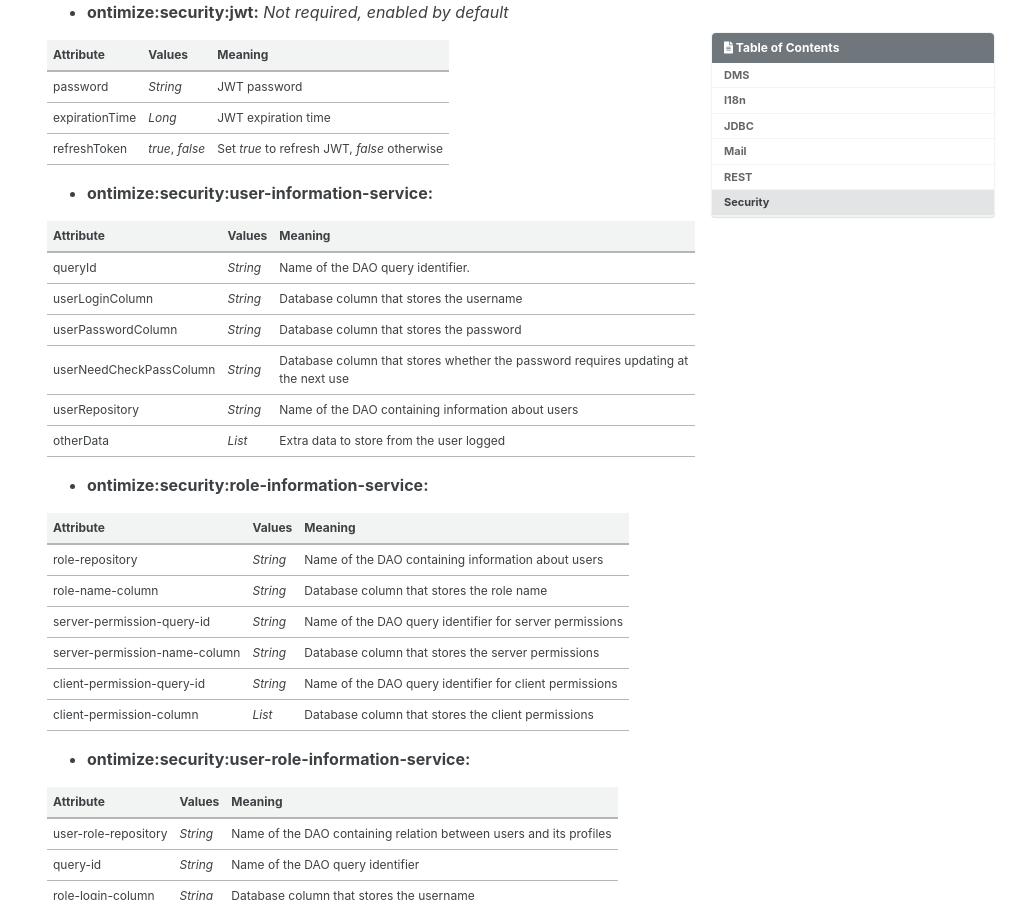
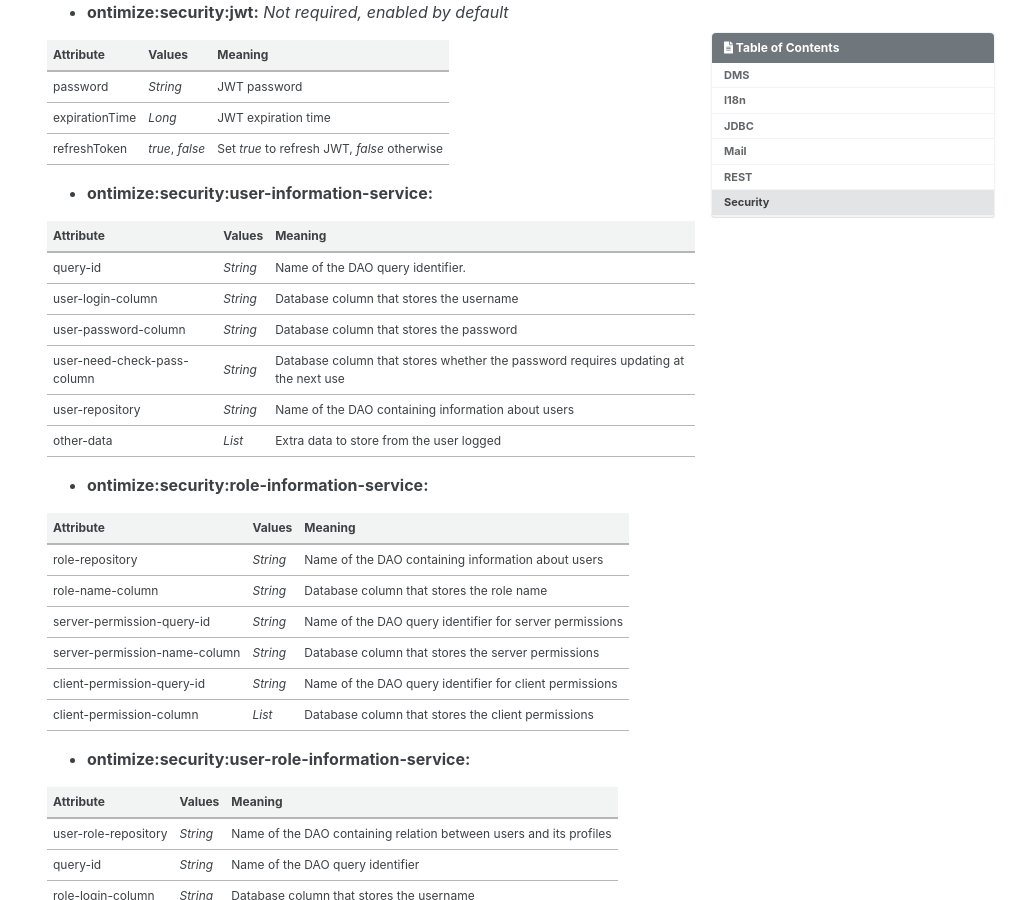
Before and after one commit to ontimize/ontimize-boot, a Jekyll site: the page v3/basics/autoconfigurators/index.html, which Jekyll copies as it is, in a window 1280 px wide and 900 px high, scrolled down 4763 px. Shown: the whole window, without its empty margins (269-1280 px from the left). Built offline with Jekyll 4.4.1, drawn with Linux system fonts in a browser that asks for light colours.

Commit message:
Deploy docs automatically

```diff
--- a/v3/basics/autoconfigurators/index.html
+++ b/v3/basics/autoconfigurators/index.html
@@ -699,32 +699,32 @@ Indicates the entrypoint to be configured, with the properties for each one. In
   </thead>
   <tbody>
     <tr>
-      <td>queryId</td>
+      <td>query-id</td>
       <td><em>String</em></td>
       <td>Name of the DAO query identifier.</td>
     </tr>
     <tr>
-      <td>userLoginColumn</td>
+      <td>user-login-column</td>
       <td><em>String</em></td>
       <td>Database column that stores the username</td>
     </tr>
     <tr>
-      <td>userPasswordColumn</td>
+      <td>user-password-column</td>
       <td><em>String</em></td>
       <td>Database column that stores the password</td>
     </tr>
     <tr>
-      <td>userNeedCheckPassColumn</td>
+      <td>user-need-check-pass-column</td>
       <td><em>String</em></td>
       <td>Database column that stores whether the password requires updating at the next use</td>
     </tr>
     <tr>
-      <td>userRepository</td>
+      <td>user-repository</td>
       <td><em>String</em></td>
       <td>Name of the DAO containing information about users</td>
     </tr>
     <tr>
-      <td>otherData</td>
+      <td>other-data</td>
       <td><em>List</em></td>
       <td>Extra data to store from the user logged</td>
     </tr>
--- a/v3/feed.xml
+++ b/v3/feed.xml
@@ -1 +1 @@
-<?xml version="1.0" encoding="utf-8"?><feed xmlns="http://www.w3.org/2005/Atom" ><generator uri="https://jekyllrb.com/" version="3.9.0">Jekyll</generator><link href="https://ontimize.github.io/ontimize-boot/v3/feed.xml" rel="self" type="application/atom+xml" /><link href="https://ontimize.github.io/ontimize-boot/v3/" rel="alternate" type="text/html" /><updated>2021-07-29T08:00:40+02:00</updated><id>https://ontimize.github.io/ontimize-boot/v3/feed.xml</id><title type="html">Ontimize Boot</title><subtitle></subtitle><author><name>Imatia Innovation, S.L.</name></author></feed>
+<?xml version="1.0" encoding="utf-8"?><feed xmlns="http://www.w3.org/2005/Atom" ><generator uri="https://jekyllrb.com/" version="3.9.0">Jekyll</generator><link href="https://ontimize.github.io/ontimize-boot/v3/feed.xml" rel="self" type="application/atom+xml" /><link href="https://ontimize.github.io/ontimize-boot/v3/" rel="alternate" type="text/html" /><updated>2021-07-29T11:30:07+02:00</updated><id>https://ontimize.github.io/ontimize-boot/v3/feed.xml</id><title type="html">Ontimize Boot</title><subtitle></subtitle><author><name>Imatia Innovation, S.L.</name></author></feed>
```
